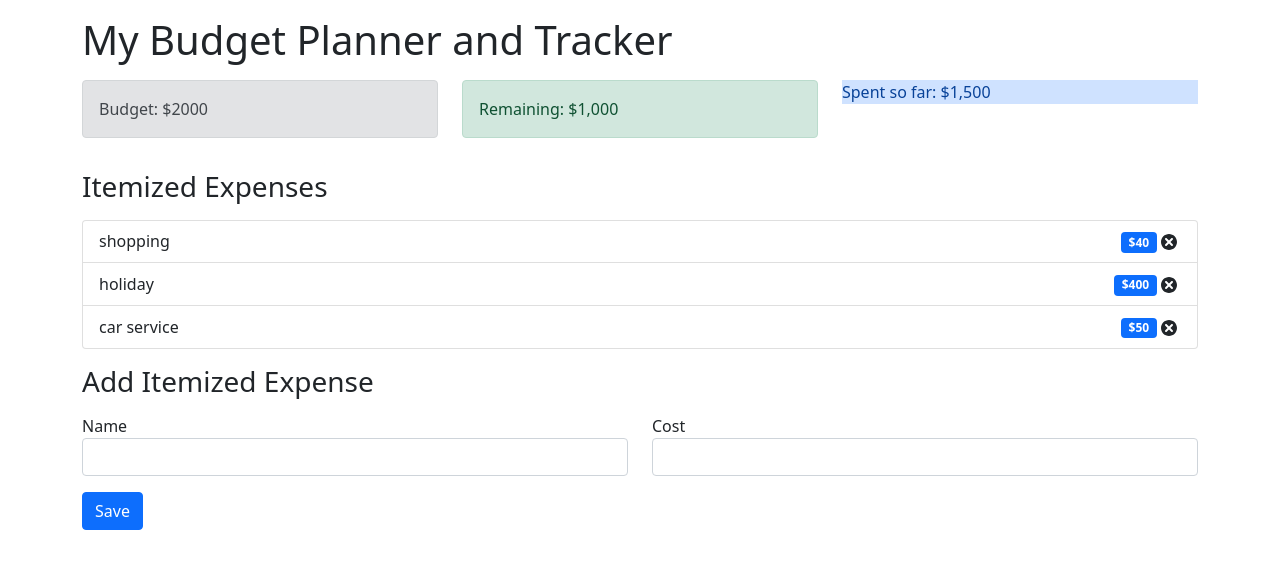
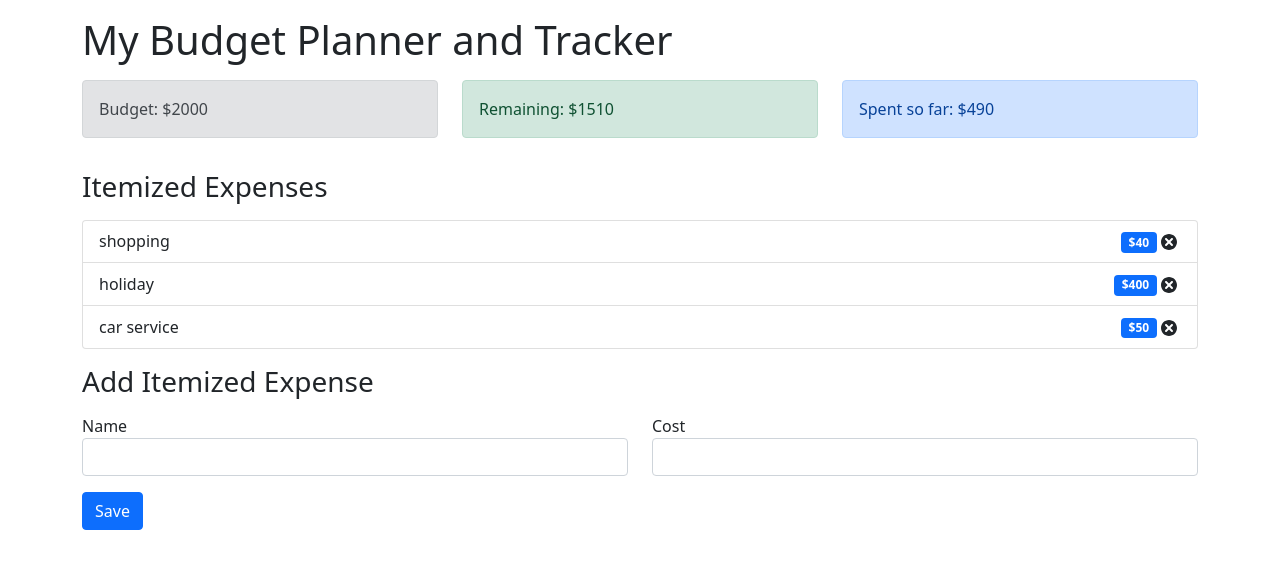
Before and after one commit to csdorman/React-Simple-Budget-Tracker, a React (Create React App) app: page / in a window 1280 px wide. Shown: the top 568 px of the page. Built offline with nearby package versions, Linux system fonts and the light colour scheme.

Commit message:
Add AddExpense action, calc Spent and Remaining

```diff
--- a/src/components/AddExpenseForm.js
+++ b/src/components/AddExpenseForm.js
@@ -1,11 +1,26 @@
-import React,{useState} from 'react'
+import React,{useContext, useState} from 'react'
+import {AppContext} from '../context/AppContext'
+import { v4 as uuidv4 } from 'uuid'
 
 const AddExpenseForm = () => {
+    const {dispatch} = useContext(AppContext)
+
     const [name, setName] = useState('')
     const [cost, setCost] = useState('')
 
     const onSubmit = (event) => {
+        event.preventDefault()
 
+        const expense = {
+            id: uuidv4(),
+            name: name,
+            cost: parseInt(cost)
+        }
+
+        dispatch({
+            type: 'ADD_EXPENSE',
+            payload: expense,
+        })
     }
 
     return (
--- a/src/components/Budget.js
+++ b/src/components/Budget.js
@@ -6,7 +6,7 @@
 
     return (
         <div className='alert alert-secondary'>
-            <span>Budget: ${budget}</span>
+        <span>Budget: ${budget}</span>
         </div>
     )
 }
--- a/src/components/ExpenseTotal.js
+++ b/src/components/ExpenseTotal.js
@@ -1,9 +1,16 @@
-import React from 'react'
+import React, {useContext} from 'react'
+import { AppContext } from '../context/AppContext';
 
 const ExpenseTotal = () => {
+    const {expenses} = useContext(AppContext)
+
+    const totalExpenses = expenses.reduce((total, item) => {
+        return (total += item.cost)
+    }, 0)
+
     return (
-        <div className='aler alert-primary'>
-            <span>Spent so far: $1,500</span>
+        <div className='alert alert-primary'>
+            <span>Spent so far: ${totalExpenses} </span>
         </div>
     )
 }
--- a/src/components/Remaining.js
+++ b/src/components/Remaining.js
@@ -1,9 +1,19 @@
-import React from 'react'
+import React, {useContext} from 'react'
+import { AppContext } from '../context/AppContext'
 
 const Remaining = () => {
+    const {expenses, budget} = useContext(AppContext)
+
+    const totalExpenses = expenses.reduce((total, item) => {
+        return (total = total + item.cost)
+    }, 0)
+
+    const alertType = totalExpenses > budget ? 'alert-danger' : 'alert-success'
+
     return (
-        <div className='alert alert-success'>
-            <span> Remaining: $1,000</span>
+        //Make sure that the JQuery uses backticks not single quotes
+        <div className={`alert ${alertType}`}>
+            <span> Remaining: ${budget - totalExpenses}</span>
         </div>
     )
 }
--- a/src/context/AppContext.js
+++ b/src/context/AppContext.js
@@ -3,6 +3,11 @@
 
 const AppReducer = (state, action) => {
     switch (action.type) {
+        case 'ADD_EXPENSE':
+            return {
+                ...state,
+                expenses: [...state.expenses, action.payload],
+            }
         default:
             return state
     }
```
